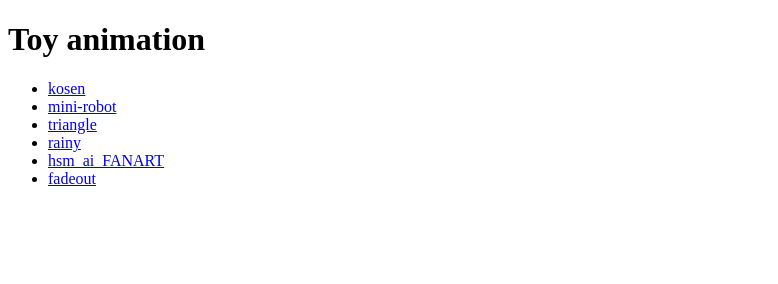
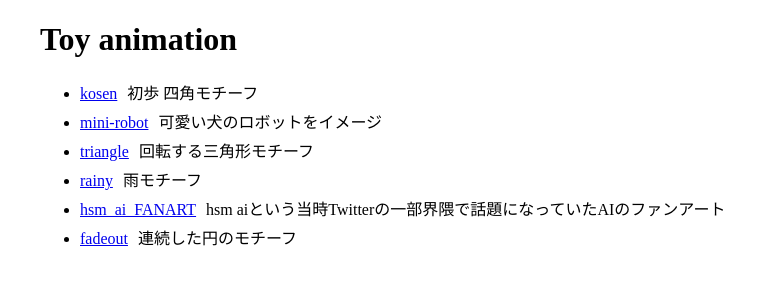
Before and after one commit to uta8a/toy-animation, a plain HTML site: page index.html in a window 1280 px wide. Shown: the whole page, without its empty margins (0-778 px from the left). Drawn offline with Linux system fonts and the light colour scheme.

Commit message:
feat: setup minimal top page css

```diff
--- a/index.html
+++ b/index.html
@@ -6,15 +6,15 @@
         <link rel="stylesheet" href="./style.css">
     </head>
     <body>
-        <div>
+        <div class="container">
             <h1>Toy animation</h1>
             <ul>
-                <li><a href="./kosen/kosen.html">kosen</a></li>
-                <li><a href="./mini-robot/mini-robot.html">mini-robot</a></li>
-                <li><a href="./triangle/scene.html">triangle</a></li>
-                <li><a href="./rainy/rainy.html">rainy</a></li>
-                <li><a href="./hsm_ai_FANART/index.html">hsm_ai_FANART</a></li>
-                <li><a href="./fadeout/fadeout-circle.html">fadeout</a></li>
+                <li><a href="./kosen/kosen.html">kosen</a><span>初歩 四角モチーフ</span></li>
+                <li><a href="./mini-robot/mini-robot.html">mini-robot</a><span>可愛い犬のロボットをイメージ</span></li>
+                <li><a href="./triangle/scene.html">triangle</a><span>回転する三角形モチーフ</span></li>
+                <li><a href="./rainy/rainy.html">rainy</a><span>雨モチーフ</span></li>
+                <li><a href="./hsm_ai_FANART/index.html">hsm_ai_FANART</a><span>hsm aiという当時Twitterの一部界隈で話題になっていたAIのファンアート</span></li>
+                <li><a href="./fadeout/fadeout-circle.html">fadeout</a><span>連続した円のモチーフ</span></li>
             </ul>
         </div>
     </body>
--- a/style.css
+++ b/style.css
@@ -0,0 +1,12 @@
+.container {
+    width: 100%;
+    max-width: 1200px;
+    margin: 0 auto;
+    padding: 0 20px;
+}
+li {
+    margin: 5px 0;
+    span {
+        margin: 0 10px;
+    }
+}
```
